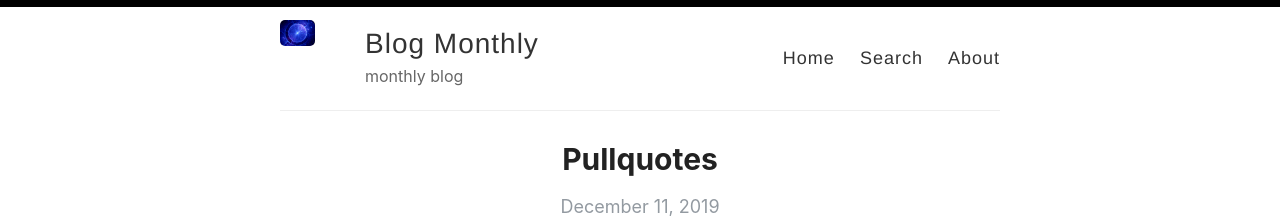
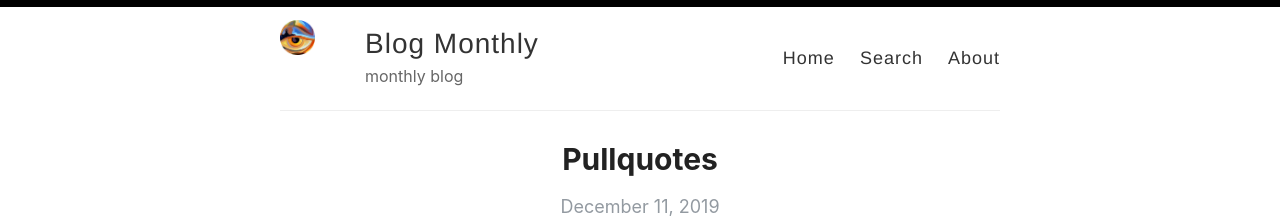
Before and after one commit to insightforum/blog, a Jekyll site: the page built from index.html, in a window 1280 px wide. Shown: the top 218 px of the page. Built offline with Jekyll 4.4.1, drawn with Linux system fonts in a browser that asks for light colours; the list of posts is cut into pages by our own code.

Commit message:
Update _config.yml

```diff
--- a/_config.yml
+++ b/_config.yml
@@ -12,7 +12,7 @@ author: Yue Chen
 description: monthly blog
 
 # URL of your avatar or profile pic (you could use your GitHub profile pic)
-avatar: /images/singularity.jpg
+avatar: /images/eye.png
 
 #
 # Flags below are optional
```
